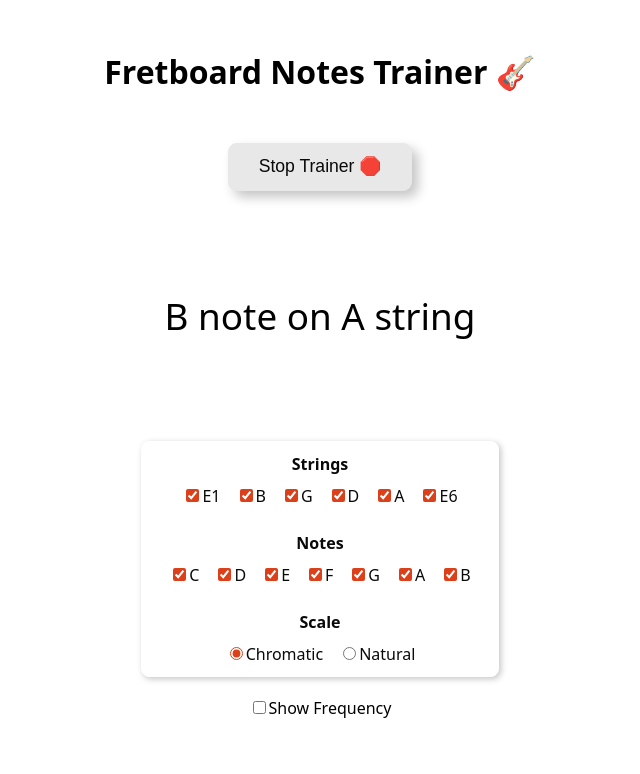
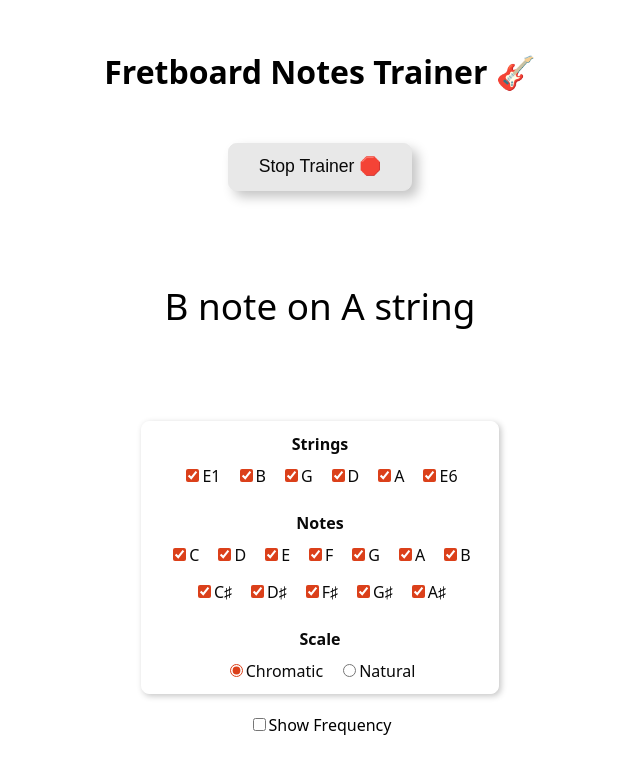
Before and after one commit to nikolanekudova/fretboard-notes-trainer, a React (Vite) app: page / in a window 1280 px wide. Both pictures are taken after a click on the button "Start Trainer 🎶". Shown: the top 774 px of the page, without its empty margins (320-960 px from the left). Built offline with nearby package versions, Linux system fonts and the light colour scheme; no server answers.

Commit message:
feat(): chromatic scale fixed

```diff
--- a/src/components/TrainerPage.jsx
+++ b/src/components/TrainerPage.jsx
@@ -21,11 +21,16 @@ export function TrainerPage(appStart, setAppStart) {
     });
     const [notes, setNotes] = useState({
         C: true,
+        "C# / D♭": true,
         D: true,
+        "D# / E♭": true,
         E: true,
         F: true,
+        "F# / G♭": true,
         G: true,
+        "G# / A♭": true,
         A: true,
+        "A# / B♭": true,
         B: true,
     });
     const [chromaticNatural, setChromaticNatural] = useState("chromatic");
@@ -76,7 +81,6 @@ export function TrainerPage(appStart, setAppStart) {
         }
 
         console.log(allData);
-
         return allData;
     }
 
@@ -351,6 +355,7 @@ export function TrainerPage(appStart, setAppStart) {
                     <div>
                         <div className="header-inputs">Notes</div>
                         <div className="notes-wrapper">
+                            <div>
                                 <label>
                                     <input
                                         type="checkbox"
@@ -450,6 +455,81 @@ export function TrainerPage(appStart, setAppStart) {
                                     B
                                 </label>
                             </div>
+                            {chromaticNatural === "chromatic" && (
+                                <div>
+                                    <label>
+                                        <input
+                                            type="checkbox"
+                                            checked={notes["C# / D♭"]}
+                                            onChange={() =>
+                                                setNotes((prevState) => ({
+                                                    ...prevState,
+                                                    ["C# / D♭"]:
+                                                        !prevState["C# / D♭"],
+                                                }))
+                                            }
+                                        />
+                                        C♯
+                                    </label>
+                                    <label>
+                                        <input
+                                            type="checkbox"
+                                            checked={notes["D# / E♭"]}
+                                            onChange={() =>
+                                                setNotes((prevState) => ({
+                                                    ...prevState,
+                                                    ["D# / E♭"]:
+                                                        !prevState["D# / E♭"],
+                                                }))
+                                            }
+                                        />
+                                        D♯
+                                    </label>
+                                    <label>
+                                        <input
+                                            type="checkbox"
+                                            checked={notes["F# / G♭"]}
+                                            onChange={() =>
+                                                setNotes((prevState) => ({
+                                                    ...prevState,
+                                                    ["F# / G♭"]:
+                                                        !prevState["F# / G♭"],
+                                                }))
+                                            }
+                                        />
+                                        F♯
+                                    </label>
+                                    <label>
+                                        <input
+                                            type="checkbox"
+                                            checked={notes["G# / A♭"]}
+                                            onChange={() =>
+                                                setNotes((prevState) => ({
+                                                    ...prevState,
+                                                    ["G# / A♭"]:
+                                                        !prevState["G# / A♭"],
+                                                }))
+                                            }
+                                        />
+                                        G♯
+                                    </label>
+                                    <label>
+                                        <input
+                                            type="checkbox"
+                                            checked={notes["A# / B♭"]}
+                                            onChange={() =>
+                                                setNotes((prevState) => ({
+                                                    ...prevState,
+                                                    ["A# / B♭"]:
+                                                        !prevState["A# / B♭"],
+                                                }))
+                                            }
+                                        />
+                                        A♯
+                                    </label>
+                                </div>
+                            )}
+                        </div>
                     </div>
                     <div>
                         <div className="header-inputs">Scale</div>
--- a/src/index.css
+++ b/src/index.css
@@ -41,7 +41,7 @@ button:active {
     flex-direction: column;
     justify-content: center;
     align-items: center;
-    gap: 100px;
+    gap: 90px;
 }
 
 .notes-strings-text {
@@ -137,6 +137,16 @@ input:hover {
     gap: 15px;
 }
 
+.notes-wrapper div {
+    display: flex;
+    justify-content: center;
+    gap: 15px;
+}
+
+.notes-wrapper {
+    flex-direction: column;
+}
+
 .frequency-input-wrapper {
     display: flex;
     flex-direction: column;
```
Lines whose indentation alone changed are shown as unchanged.
